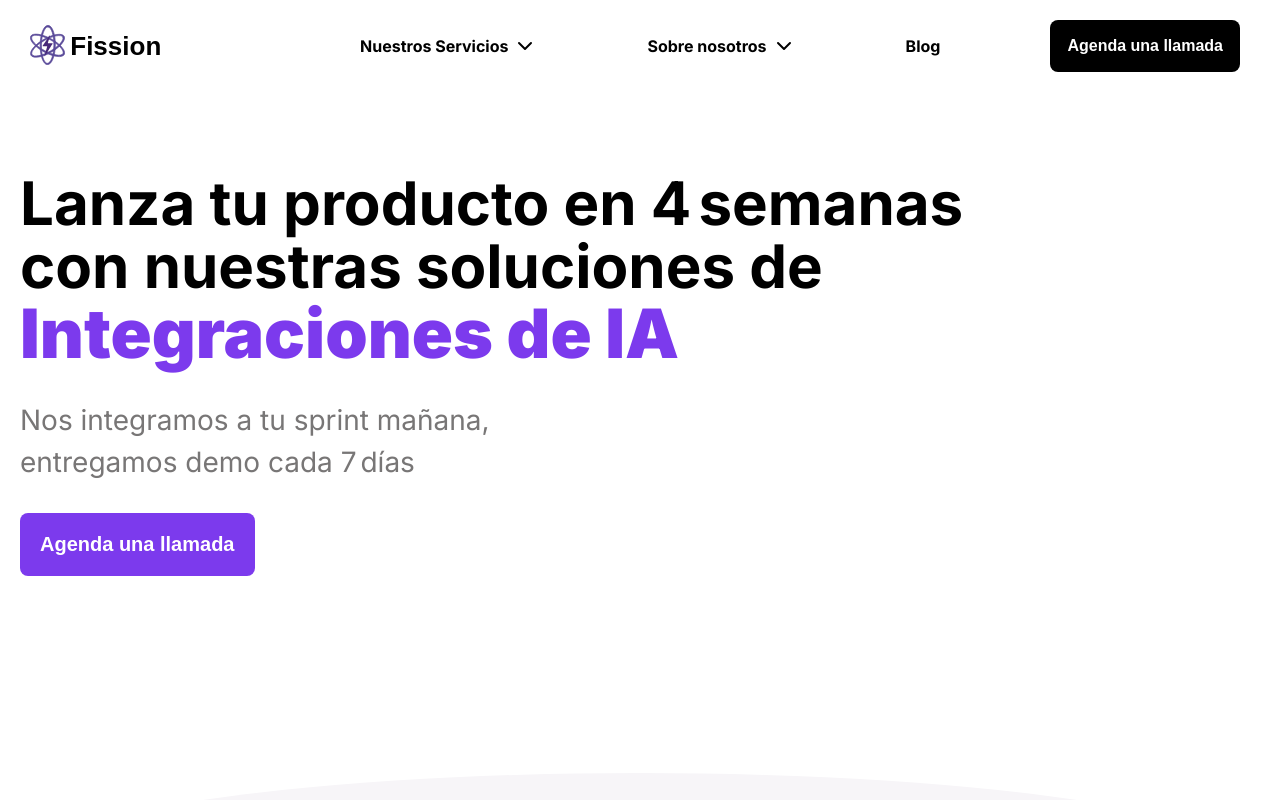
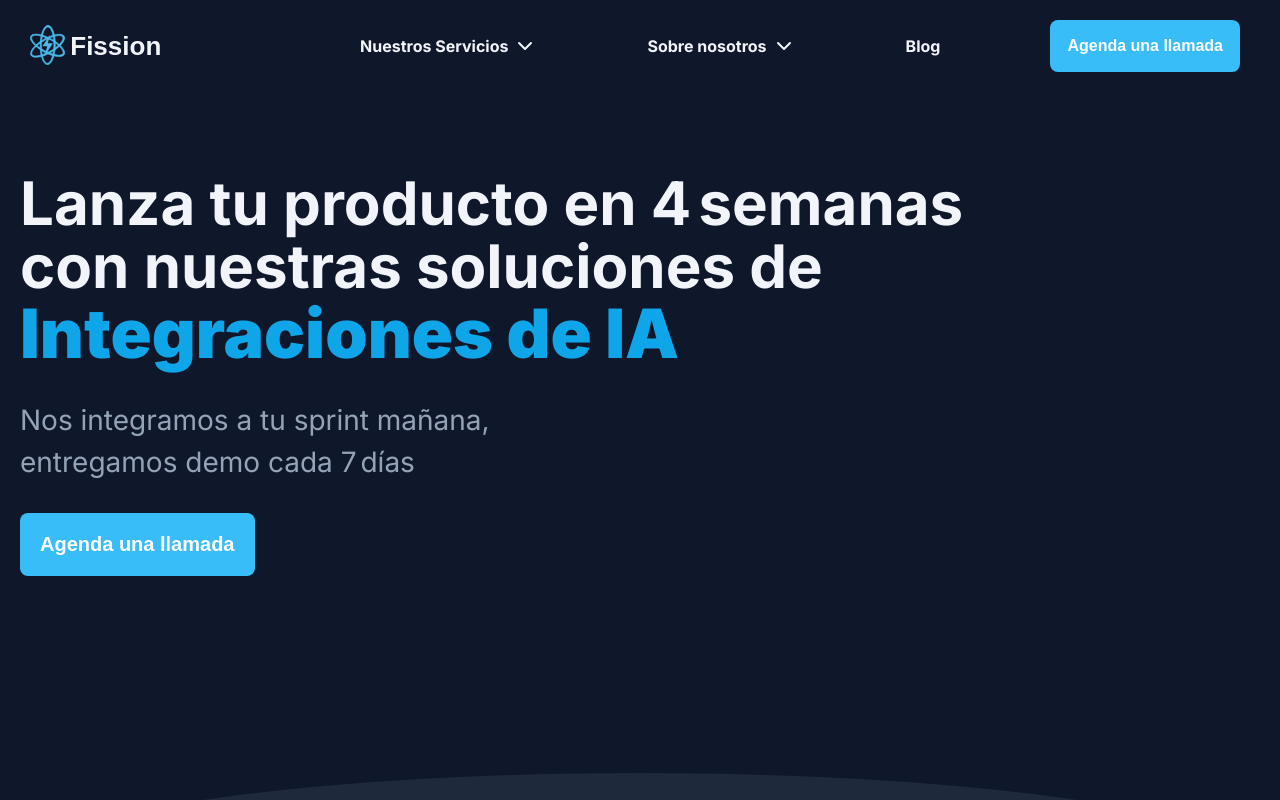
Before and after one commit to SoyDouglas/FissionSoftware, a React (Vite) app: page / in a window 1280 px wide. Shown: the top 800 px of the page. Built offline with nearby package versions, Linux system fonts and the light colour scheme.

Commit message:
New color palete

```diff
--- a/src/components/css/Header.css
+++ b/src/components/css/Header.css
@@ -2,7 +2,7 @@
     position: sticky;
     top: 0;
     width: 100%;
-    background: #FFFF;
+    background: var(--color-background);
     z-index: 1000;
     padding-top: 2rem;
     /* position: relative; */
@@ -34,7 +34,7 @@
 
 .logoText {
     margin-left: 0.5rem;
-    color: black;
+    color: var(--color-text);
     font-family: 'Poppins', sans-serif;
     font-size: 2.6rem;
     font-weight: 600;
@@ -53,7 +53,7 @@
 .navRight > a {
     display: inline-flex;
     align-items: center;
-    color: black;
+    color: var(--color-text);
     text-decoration: none;
     margin-left: 8rem;
     font-family: 'Inter', sans-serif;
@@ -74,7 +74,7 @@
 }
 
 .navRight > a:hover {
-    color: var(--color-accent);
+    color: var(--color-secondary);
 }
 
 
@@ -88,7 +88,7 @@
   border: none;
   border-radius: 8px;
   cursor: pointer;
-  background: black;
+  background: var(--color-primary);
   color: #fff;
   padding: 1.7rem;
   box-shadow: none;
@@ -96,7 +96,7 @@
 }
 
 .header-cta:hover {
-  background: rgb(56, 56, 56);
+  background: var(--color-secondary);
 }
 
 /* Mobile toggle */
--- a/src/components/css/Hero.css
+++ b/src/components/css/Hero.css
@@ -7,7 +7,7 @@ body {
 
 /* Hero container: extend background full-bleed while preserving side padding as a frame and bottom padding for CTA spacing */
 .Hero {
-  background-color: #FFFFFF; /* Hero background color */
+  background-color: var(--color-background); /* Hero background color */
   min-height: 100vh;         /* Ensure full viewport height */
   position: relative;        /* For positioning the bottom arc */
   padding: 10rem 2rem 6rem;   /* Top padding, side padding, and bottom padding to separate CTA from arc */
@@ -24,12 +24,12 @@ body {
   line-height: 1.05;
   font-size: 6rem;
   max-width: 24ch;           /* Prevent overly long lines */
-  color: #000;
+  color: var(--color-text);
 }
 
 /* Accent span inside title */
 .hero-title .accent {
-  color: var(--color-accent);
+  color: var(--color-secondary);
   font-size: 6.8rem;
   font-weight: 800;
   transition: opacity 0.4s ease, transform 0.4s ease;
@@ -75,13 +75,13 @@ body {
   border: none;
   border-radius: 8px;
   cursor: pointer;
-  background: var(--color-accent);
+  background: var(--color-primary);
   color: #fff;
   transition: transform 0.2s ease;
   margin-top: 3rem;          /* Space above arc */
 }
 .hero-cta:hover {
-  background: #7b56eb;      /* Darken on hover for feedback */
+  background: var(--color-secondary);      /* Darken on hover for feedback */
 }
 
 /* Bottom arc for smooth transition to next section */
@@ -92,7 +92,7 @@ body {
   left: 0;
   width: 100%;
   height: 100px;
-  background: #f7f5f8;      /* Match next section's background */
+  background: var(--color-surface);      /* Match next section's background */
   border-top-left-radius: 50% 100px;
   border-top-right-radius: 50% 100px;
   z-index: -1;              /* Place arc behind hero content */
--- a/src/components/css/WhatWeDo.css
+++ b/src/components/css/WhatWeDo.css
@@ -1,6 +1,6 @@
 /* Container for the "What We Do" section: sets background, font, and padding */
 .WhatWeDo {
-    background-color: var(--color-background); /* use theme background color */
+    background-color: var(--color-surface); /* use theme background color */
     font-family: var(--font-body);              /* use theme body font */
     padding: 1rem;                              /* inner spacing */
 }
@@ -23,7 +23,7 @@
 .wwd-sub {
     font-size: 2.4rem;         /* subtitle size */
     font-weight: 200;          /* very light font weight */
-    color: black;              /* black text */
+    color: var(--color-text-alt);              /* black text */
     margin-top: 1.5rem;        /* space above subtitle */
 }
 
--- a/src/index.css
+++ b/src/index.css
@@ -14,11 +14,20 @@ body {
 
 :root {
   --font-display: "Space Grotesk", system-ui, sans-serif;
-  --font-body: "Inter", system-ui, sans-serif;
-  --color-background: #f7f5f8;
-  --color-primary: ##A78BFA;
-  --color-secundary: #C4B5FD;
-  --color-accent: #7C3AED;
-  --color-text: #312E81;
-  --color-text-alt: rgb(120, 118, 118);
+  --font-body:    "Inter", system-ui, sans-serif;
+
+  /* Backgrounds */
+  --color-background: #0F172A;      /* azul noche */
+  --color-surface:    #1E293B;      /* azul oscuro */
+
+  /* Primarios */
+  --color-primary:    #38BDF8;      /* azul cielo brillante */
+  --color-secondary:  #0EA5E9;      /* azul eléctrico mediano */
+
+  /* Acentos */
+  --color-accent:     #8B5CF6;      /* morado suave */
+
+  /* Texto */
+  --color-text:       #F1F5F9;      /* casi blanco para contraste */
+  --color-text-alt:   #94A3B8;      /* gris azulado */
 }
```
Also changed, not shown: src/assets/LogoFission.svg.
